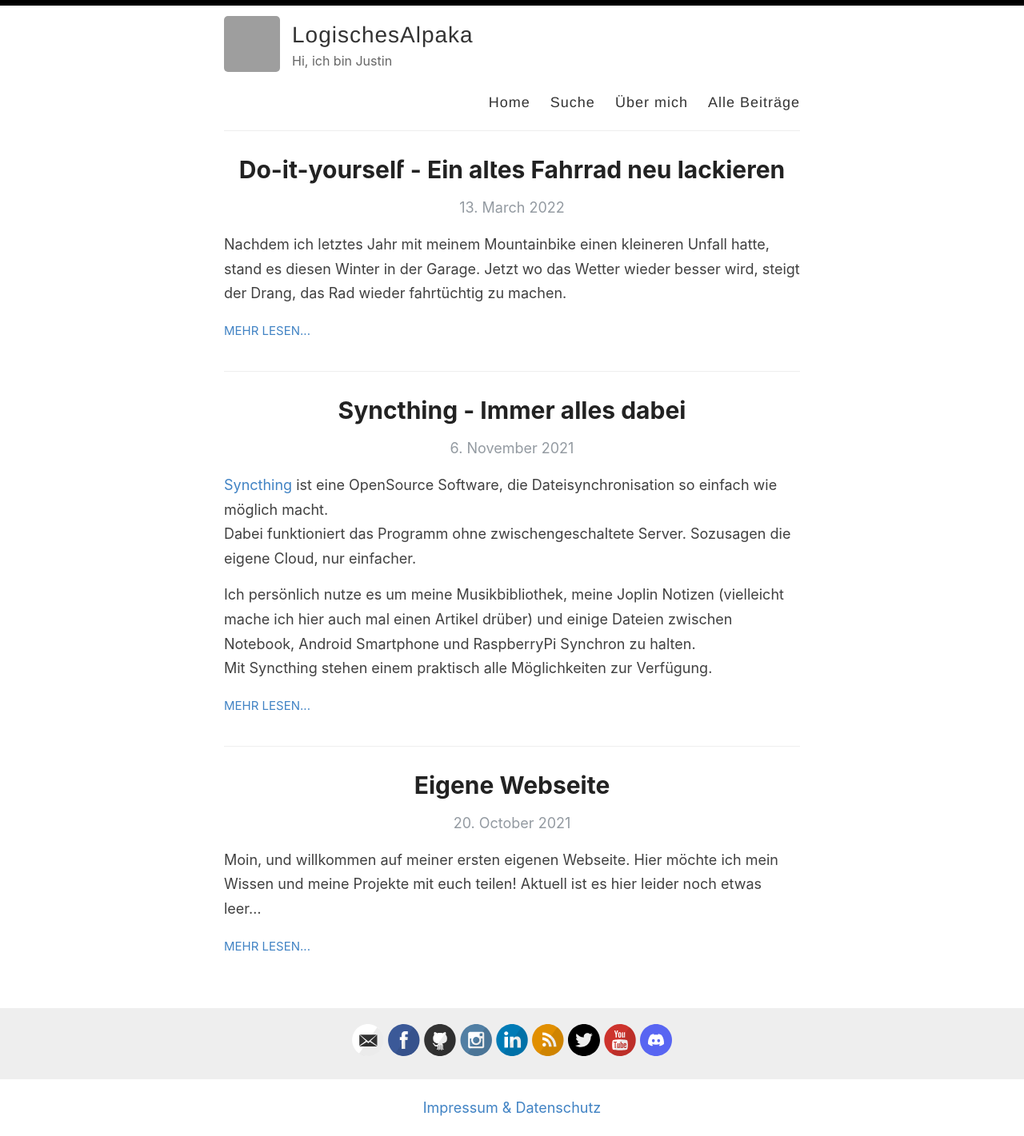
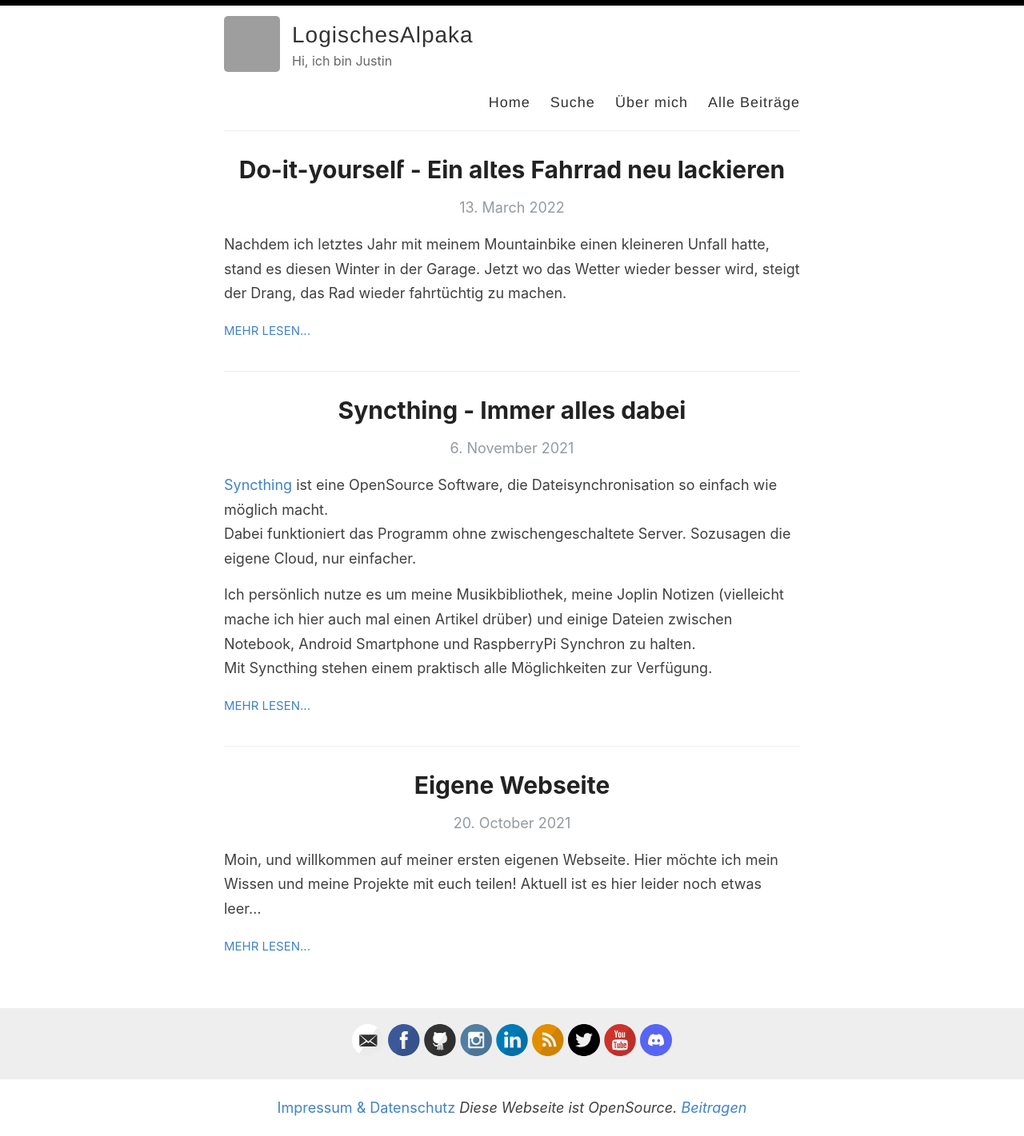
Before and after one commit to LogischesAlpaka/logischesalpaka.github.io, a Jekyll site: the page built from index.html, in a window 1280 px wide. Shown: the whole page at 80% size. Built offline with Jekyll 4.4.1, drawn with Linux system fonts in a browser that asks for light colours; the list of posts is cut into pages by our own code; grey boxes are pictures that could not be loaded.

Commit message:
Beitragen button hinzugefügt

```diff
--- a/_layouts/default.html
+++ b/_layouts/default.html
@@ -50,6 +50,7 @@
           </footer>
           <footer class="footer">
             <a href="{{ site.baseurl }}/impressumdsgvo">Impressum & Datenschutz</a>
+            <i> Diese Webseite ist OpenSource. <a href="https://github.com/LogischesAlpaka/LogischesAlpaka.github.io">Beitragen</a></i>
           </footer>
         </div>
       </div>
```
